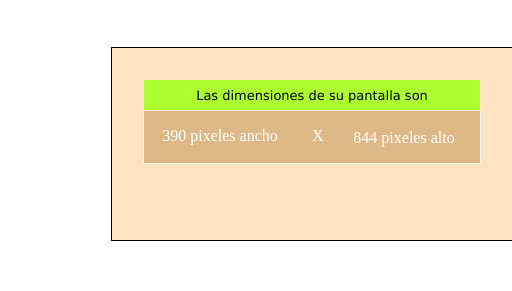
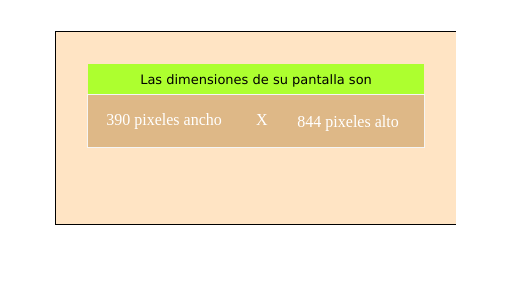
Before and after one commit to augusto000/pantalla.io, a plain HTML site: page index.html in a window 390 px wide. Shown: the whole page, 512 px wide, since content can reach past the window. Drawn offline with Linux system fonts and the light colour scheme.

Commit message:
Update app.css
updated app.css  600px breakpoint instead 512px breakpoint

```diff
--- a/app.css
+++ b/app.css
@@ -142,15 +142,16 @@
         padding: 1rem;
     }
  }
-@media(max-width:600px) {
+@media(max-width:512px){
     .contenedorDimensionPantalla{
         padding: 2rem;
         background-color: bisque;
         width:25rem;
         height:12rem ;
-        margin: 3rem 7rem;
+        margin: 2rem 3.5rem;
         outline: 1px ridge black;
     }
+
     .encabezadoDimensionPantalla{
         background-color:greenyellow;
         padding: .5rem;
```
